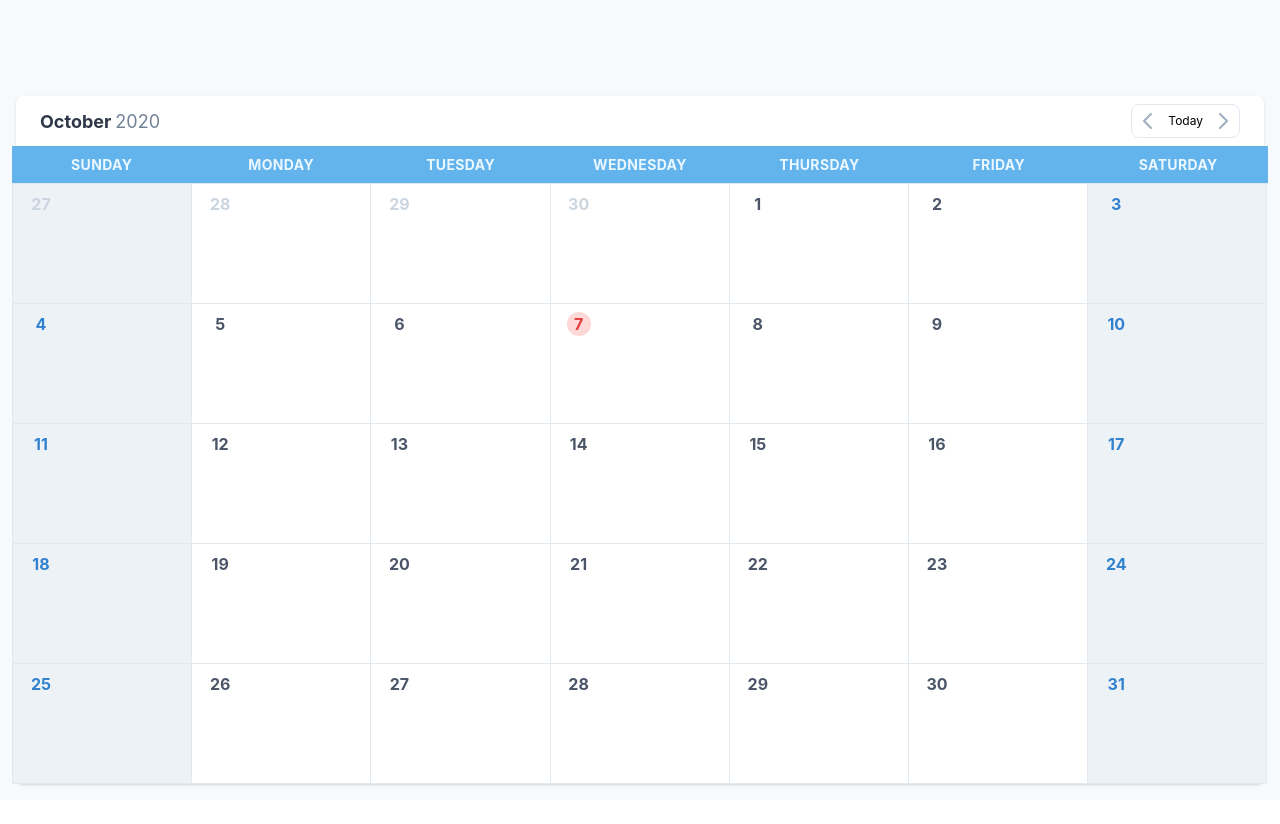
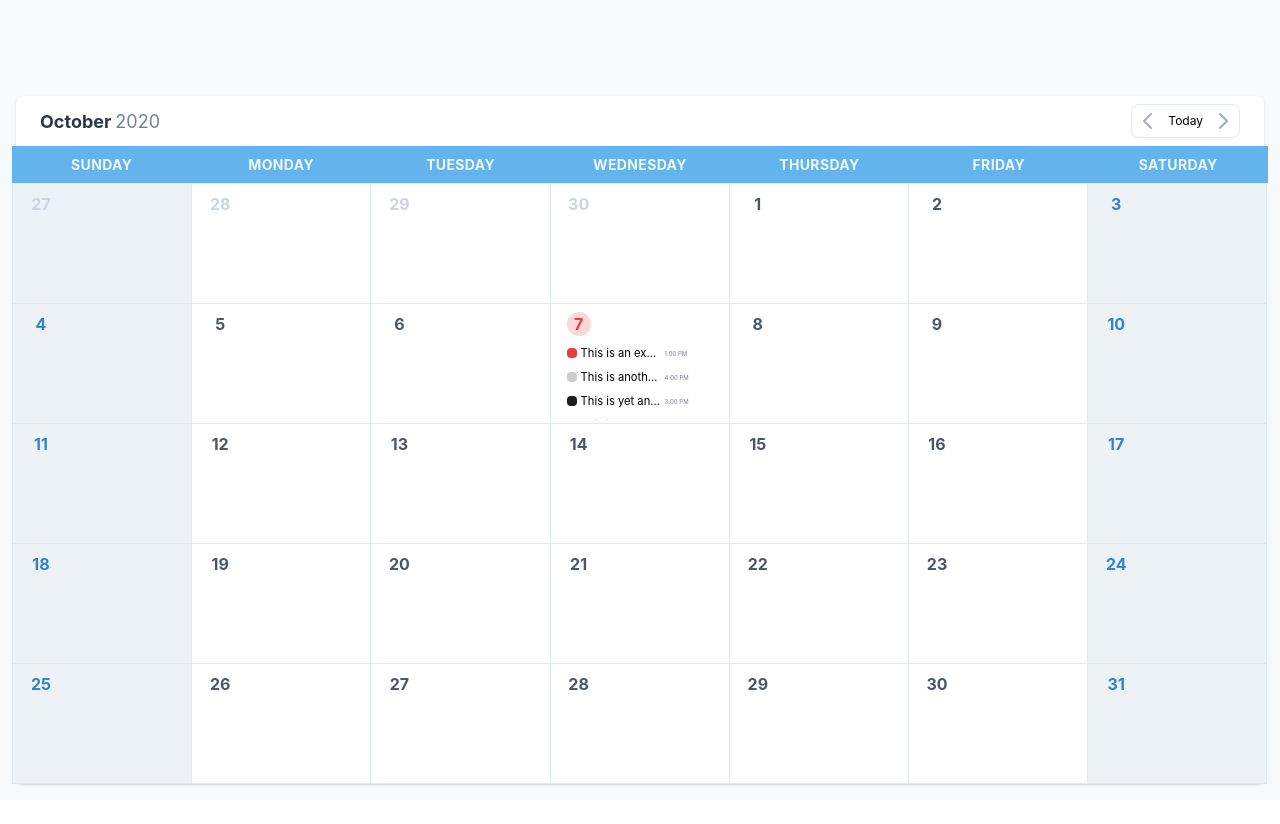
Before and after one commit to spacebromx/calendar-reminders, a React (Create React App) app: page / in a window 1280 px wide. Shown: the top 824 px of the page. Built offline with nearby package versions, Linux system fonts and the light colour scheme.

Commit message:
Implemented reminders by day

```diff
--- a/src/Store.js
+++ b/src/Store.js
@@ -15,7 +15,42 @@ const initialState = {
       city: "",
       color: "#e53e3e",
       date: "Oct 7, 2020",
-      description: "1",
+      description: "This is an example reminder",
+      time: "1:00 PM"
+    },
+    {
+      city: "",
+      color: "#cdcdcd",
+      date: "Oct 7, 2020",
+      description: "This is another example reminder",
+      time: "4:00 PM"
+    },
+    {
+      city: "",
+      color: "#1d1d1d",
+      date: "Oct 7, 2020",
+      description: "This is yet another example reminder",
+      time: "3:00 PM"
+    },
+    {
+      city: "",
+      color: "#e53e3e",
+      date: "Oct 7, 2020",
+      description: "This is an example reminder",
+      time: "1:00 PM"
+    },
+    {
+      city: "",
+      color: "#cdcdcd",
+      date: "Oct 7, 2020",
+      description: "This is another example reminder",
+      time: "1:00 PM"
+    },
+    {
+      city: "",
+      color: "#1d1d1d",
+      date: "Oct 7, 2020",
+      description: "This is yet another example reminder",
       time: "1:00 PM"
     }
   ]
--- a/src/components/Calendar.js
+++ b/src/components/Calendar.js
@@ -1,6 +1,6 @@
 import React, {useContext, useState} from 'react';
 import {GlobalContext} from "../Store";
-import {generateCalendar, parseAndFormatDate} from "../utils";
+import {generateCalendar, getRemindersByDate, parseAndFormatDate} from "../utils";
 import Header from "./Header";
 import Navigation from "./Navigation";
 import Day from "./Day";
@@ -20,8 +20,8 @@ const Calendar = () => {
     let newDate = new Date(Date.parse(date))
 
     // set time to zero since it's not relevant for the comparison
-    today.setHours(0,0,0,0)
-    newDate.setHours(0,0,0,0)
+    today.setHours(0, 0, 0, 0)
+    newDate.setHours(0, 0, 0, 0)
 
     today = parseAndFormatDate(today)
     newDate = parseAndFormatDate(newDate)
@@ -32,7 +32,7 @@ const Calendar = () => {
   return (
     <>
       {showModal && <Overlay>
-        <Modal onClose={() => setShowModal(false)} />
+        <Modal onClose={() => setShowModal(false)}/>
       </Overlay>}
       <Navigation/>
       <div className="-mx-1 -mb-1">
@@ -46,6 +46,7 @@ const Calendar = () => {
               highlight={i % 7 === 0 || (i % 7) === 6}
               current={period === TIME_FRAMES.CURRENT}
               today={isToday(date)}
+              reminders={getRemindersByDate(reminders, date)}
               onClick={() => {
                 dispatch({
                   type: actions.CREATE_REMINDER,
--- a/src/components/Day.js
+++ b/src/components/Day.js
@@ -2,7 +2,7 @@ import React from 'react';
 import PropTypes from 'prop-types'
 import cx from 'classnames'
 
-const Day = ({number, highlight, current, today, onClick }) => {
+const Day = ({number, highlight, current, today, reminders, onClick }) => {
   return (
     <div style={{width: "14.28%", height: "120px"}}
          className={cx('day px-4 pt-2 border-r border-b relative overflow-y-scroll', {'bg-gray-200': highlight})}>
@@ -13,7 +13,12 @@ const Day = ({number, highlight, current, today, onClick }) => {
         {number}
       </button>
       <div style={{height: "80px"}} className="overflow-y-auto mt-1">
-        {/*<div className="px-2 py-1 rounded-lg mt-1 overflow-hidden border" />*/}
+        {reminders.map(({description, time, color}) => (
+          <div className="mt-1 overflow-hidden, inline-flex items-center">
+            <div style={{width: '10px', height: '10px', backgroundColor: color}} className="rounded mr-1" />
+            <p className="truncate w-20" style={{fontSize: '0.7em'}}>{description}</p><span className="ml-1 text-gray-600 font-normal" style={{fontSize: '0.3em'}}>{time}</span>
+          </div>
+        ))}
       </div>
     </div>
   );
@@ -24,6 +29,7 @@ Day.propTypes = {
   highlight: PropTypes.bool,
   current: PropTypes.bool,
   today: PropTypes.bool,
+  reminders: PropTypes.array,
   onClick: PropTypes.func,
 }
 
--- a/src/utils.js
+++ b/src/utils.js
@@ -74,3 +74,8 @@ export const parseAndFormatDate = (date, options = DATE_FORMAT_OPTIONS) => {
     throw new Error('invalid date format')
   }
 }
+
+export const getRemindersByDate = (reminders, date) => {
+  let newDate = parseAndFormatDate(date)
+  return reminders.filter(reminder => reminder.date === newDate)
+}
```
